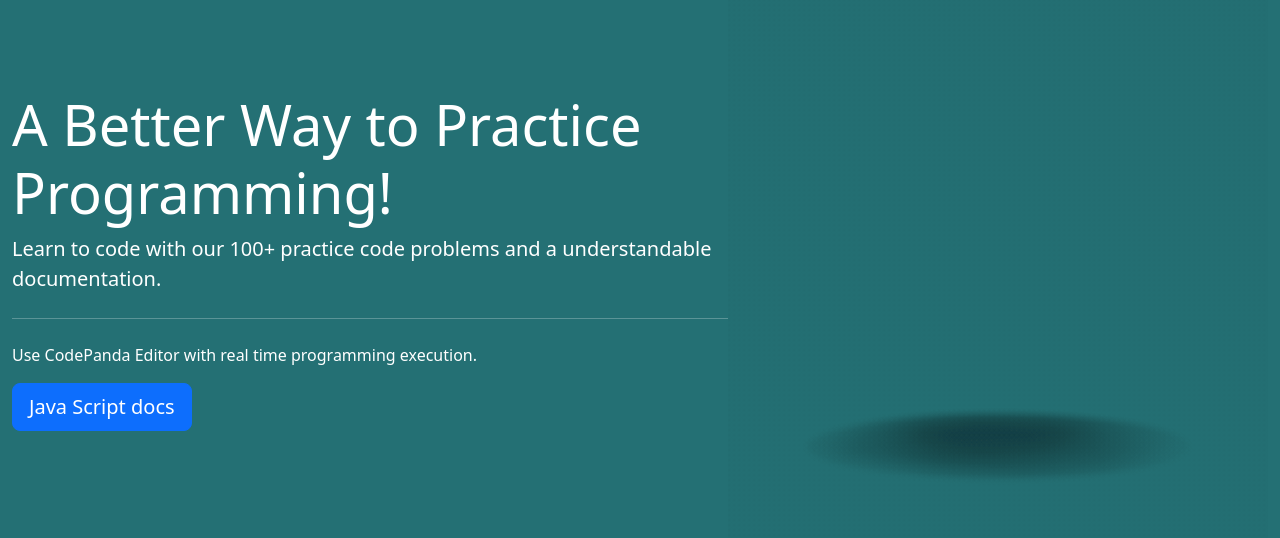
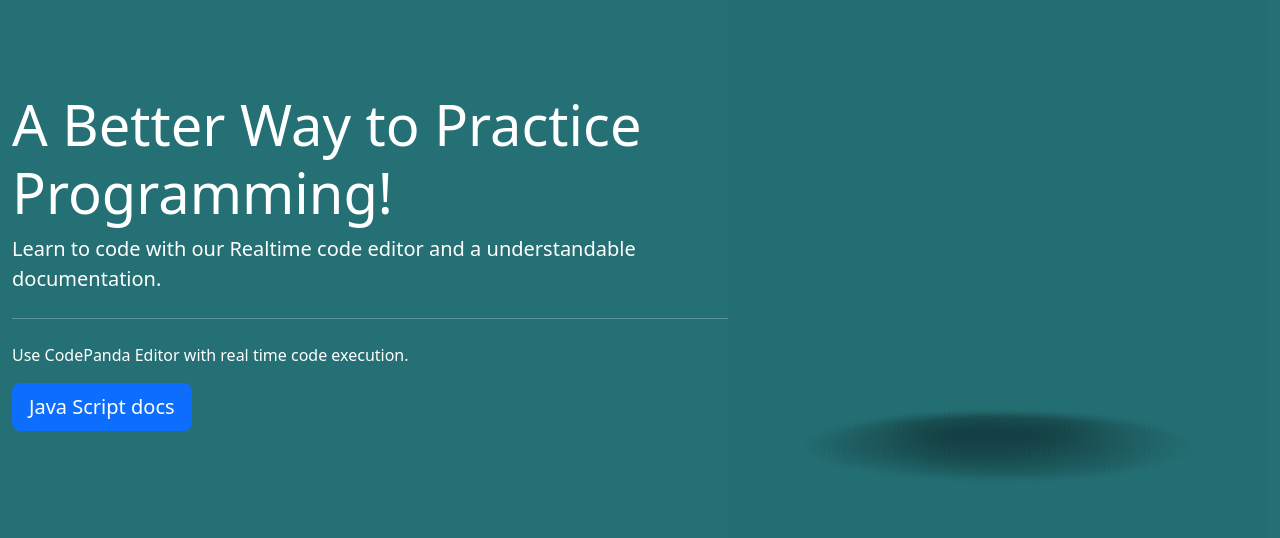
Before and after one commit to AmanVerma0047/PandaCoder, a Django app: page / in a window 1280 px wide. Shown: the part 87-625 px from the top of the page. Run offline with Django 5.2, Linux system fonts and the light colour scheme.

Commit message:
changes some things

```diff
--- a/templates/base.html
+++ b/templates/base.html
@@ -77,7 +77,7 @@
             <li class="nav-item"><a href="/javascript" class="nav-link px-2 text-muted">docs</a></li>
             <li class="nav-item"><a href="/about" class="nav-link px-2 text-muted">About</a></li>
           </ul>
-          <p class="text-center text-muted">&copy; 2022 CodePanda</p>
+          <p class="text-center text-muted">&copy; 2024 CodePanda</p>
         </footer>
       </div>
 </body>
--- a/templates/index.html
+++ b/templates/index.html
@@ -60,10 +60,10 @@
     style="background-color:#247074; display:flex; flex-direction:row; align-items:center; justify-content:center;">
     <div class="showcasetext">
       <h1 class="display-4 text-white">A Better Way to Practice Programming!</h1>
-      <p class="lead text-white">Learn to code with our 100+ practice code problems and a understandable documentation.
+      <p class="lead text-white">Learn to code with our Realtime code editor and a understandable documentation.
       </p>
       <hr class="my-4 text-white">
-      <p class="text-white">Use CodePanda Editor with real time programming execution.</p>
+      <p class="text-white">Use CodePanda Editor with real time code execution.</p>
       <p class="lead text-white">
         <a class="btn text-white btn-primary btn-lg " href="/javascript" role="button">Java Script docs</a>
       </p>
@@ -128,7 +128,7 @@
         <li class="nav-item"><a href="/javascript" class="nav-link px-2 text-muted">docs</a></li>
         <li class="nav-item"><a href="/about" class="nav-link px-2 text-muted">About</a></li>
       </ul>
-      <p class="text-center text-muted">&copy; 2022 CodePanda</p>
+      <p class="text-center text-muted">&copy; 2024 CodePanda</p>
     </footer>
   </div>
 
```
Also changed, not shown: db.sqlite3.
